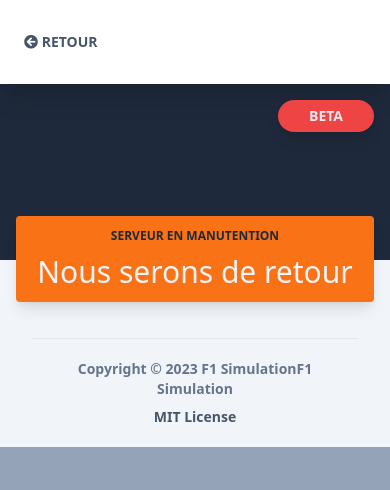
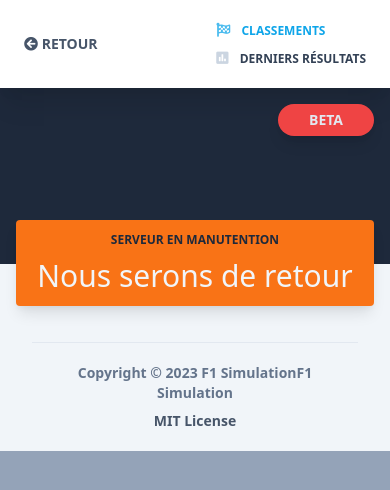
Before and after one commit to arcofine/f1-site, a Next.js app: page /admin/tables in a window 390 px wide. Shown: the top 490 px of the page. Built offline with nearby package versions, Linux system fonts and the light colour scheme; no server answers.

Commit message:
fixed: tableau de bord mobile header

```diff
--- a/components/Sidebar/Sidebar.js
+++ b/components/Sidebar/Sidebar.js
@@ -13,29 +13,55 @@ export default function Sidebar() {
                      <nav className="md:left-0 md:block md:fixed md:top-0 md:bottom-0 md:overflow-y-auto md:flex-row md:flex-nowrap md:overflow-hidden shadow-xl bg-white flex flex-wrap items-center justify-between relative md:w-64 z-10 py-4 px-6">
                             <div className="md:flex-col md:items-stretch md:min-h-full md:flex-nowrap px-0 flex flex-wrap items-center justify-between w-full mx-auto">
                                    {/* Brand */}
-                                   <Link
-                                          href="/"
-                                          className="md:block text-left md:pb-2 text-blueGray-600 mr-0 inline-block whitespace-nowrap text-sm uppercase font-bold p-4 px-0">
-                                          <i class="fas fa-arrow-circle-left"></i> retour
-                                   </Link>
-
+                                   <div>
+                                          <Link
+                                                 href="/"
+                                                 className="md:block text-left md:pb-2 text-blueGray-600 mr-0 inline-block whitespace-nowrap text-sm uppercase font-bold p-4 px-0">
+                                                 <i class="fas fa-arrow-circle-left"></i> retour
+                                          </Link>
+                                   </div>
+                                   <div className="lg:hidden">
+                                          <Link
+                                                 href="/admin/tables"
+                                                 className={
+                                                        "text-xs uppercase py-1 font-bold block  " +
+                                                        (router.pathname.indexOf("/admin/table") !== -1
+                                                               ? "text-lightBlue-500 hover:text-lightBlue-600"
+                                                               : "text-blueGray-700 hover:text-blueGray-500")
+                                                 }>
+                                                 <i
+                                                        className={
+                                                               "fas fa-flag-checkered mr-2 text-sm " +
+                                                               (router.pathname.indexOf("/admin/table") !== -1
+                                                                      ? "opacity-75"
+                                                                      : "text-blueGray-300")
+                                                        }></i>{" "}
+                                                 Classements
+                                          </Link>
+                                          <Link
+                                                 href="/admin/dashboard"
+                                                 className={
+                                                        "text-xs uppercase py-1 font-bold block " +
+                                                        (router.pathname.indexOf("/admin/dashboard") !== -1
+                                                               ? "text-lightBlue-500 hover:text-lightBlue-600"
+                                                               : "text-blueGray-700 hover:text-blueGray-500")
+                                                 }>
+                                                 <i
+                                                        className={
+                                                               "fas fa-poll mr-2 text-sm " +
+                                                               (router.pathname.indexOf("/admin/dashboard") !== -1
+                                                                      ? "opacity-75"
+                                                                      : "text-blueGray-300")
+                                                        }></i>{" "}
+                                                 Derniers Résultats
+                                          </Link>
+                                   </div>
                                    {/* Collapse */}
                                    <div
                                           className={
                                                  "md:flex md:flex-col md:items-stretch md:opacity-100 md:relative md:mt-4 md:shadow-none shadow absolute top-0 left-0 right-0 z-40 overflow-y-auto overflow-x-hidden h-auto items-center flex-1 rounded " +
                                                  collapseShow
                                           }>
-                                          {/* Form */}
-                                          <form className="mt-6 mb-4 md:hidden">
-                                                 <div className="mb-3 pt-0">
-                                                        <input
-                                                               type="text"
-                                                               placeholder="Search"
-                                                               className="border-0 px-3 py-2 h-12 border border-solid  border-blueGray-500 placeholder-blueGray-300 text-blueGray-600 bg-white rounded text-base leading-snug shadow-none outline-none focus:outline-none w-full font-normal"
-                                                        />
-                                                 </div>
-                                          </form>
-
                                           {/* Divider */}
                                           <hr className="my-4 md:min-w-full" />
                                           {/* Heading */}
```
